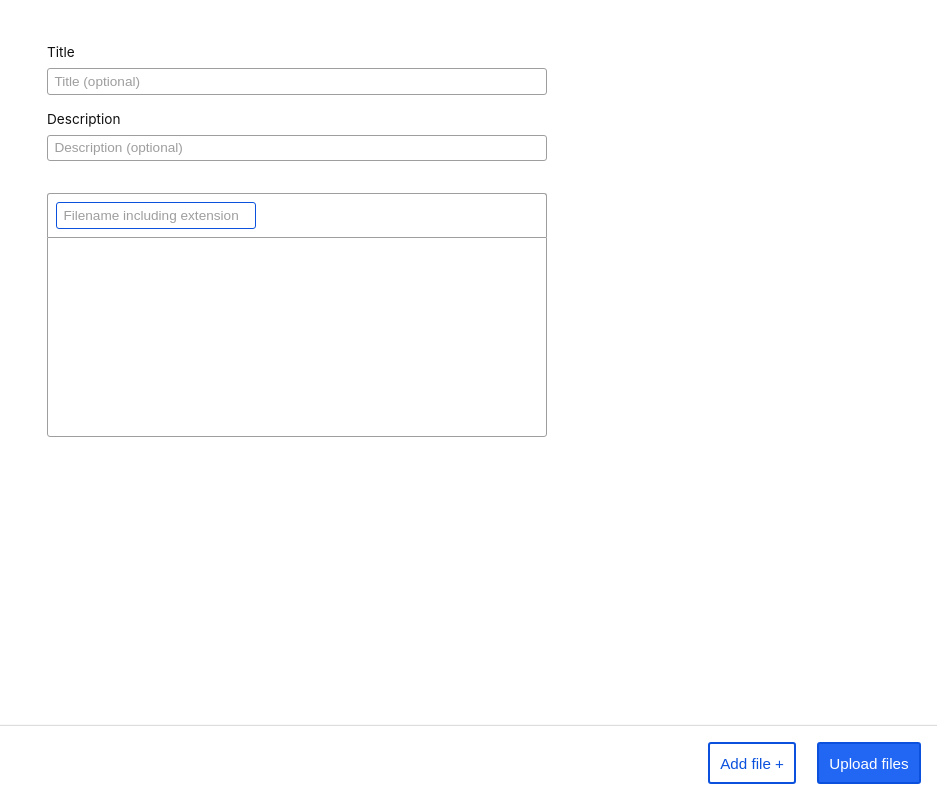
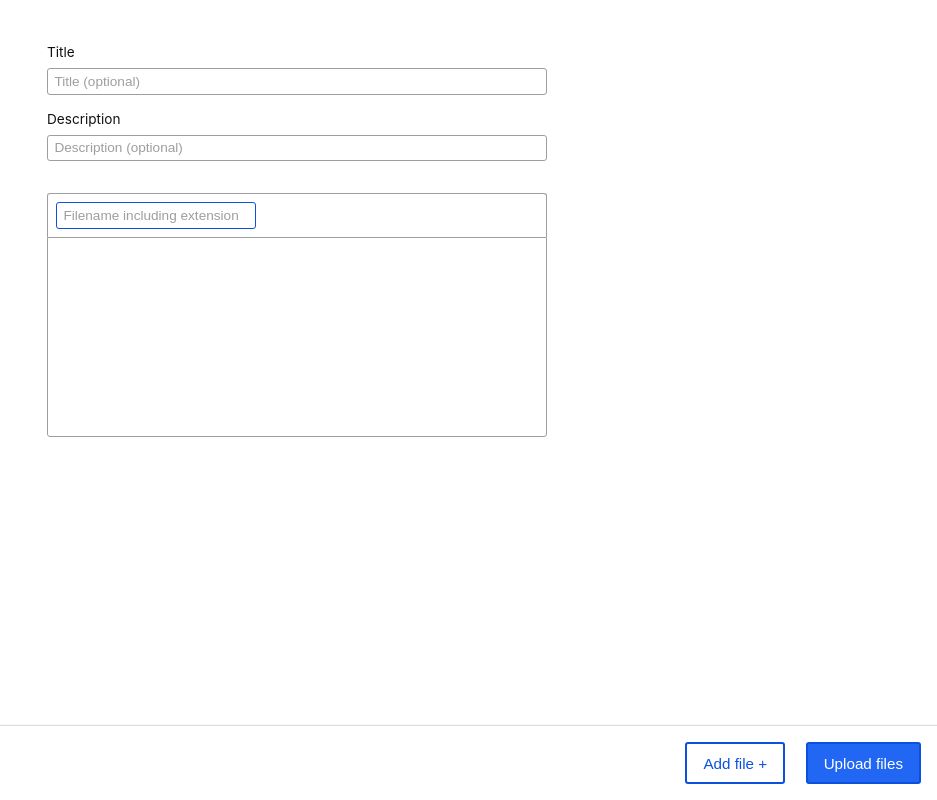
Before and after one commit to taravancil/paste-dat, a website: page index.html in a window 1280 px wide. Shown: the whole page, without its empty margins (343-1280 px from the left). Drawn offline with Linux system fonts and the light colour scheme.

Commit message:
Add more padding to buttons

```diff
--- a/main.css
+++ b/main.css
@@ -119,7 +119,7 @@ button {
   outline: 0;
   background: none;
   font-size: .95rem;
-  padding: .65rem;
+  padding: .65rem 1rem;
   border: 2px solid;
   border-radius: 3px;
   cursor: pointer;
```
